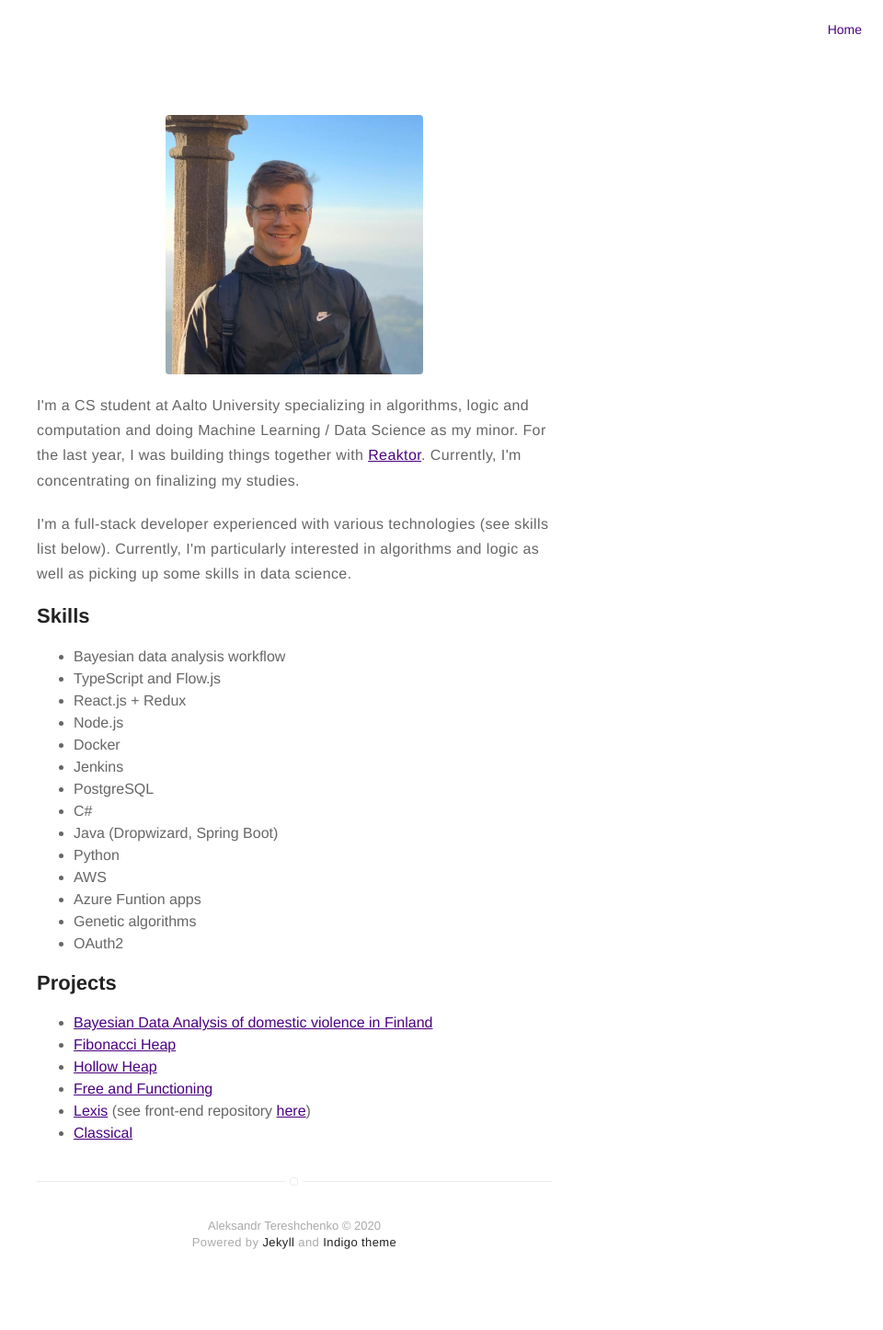
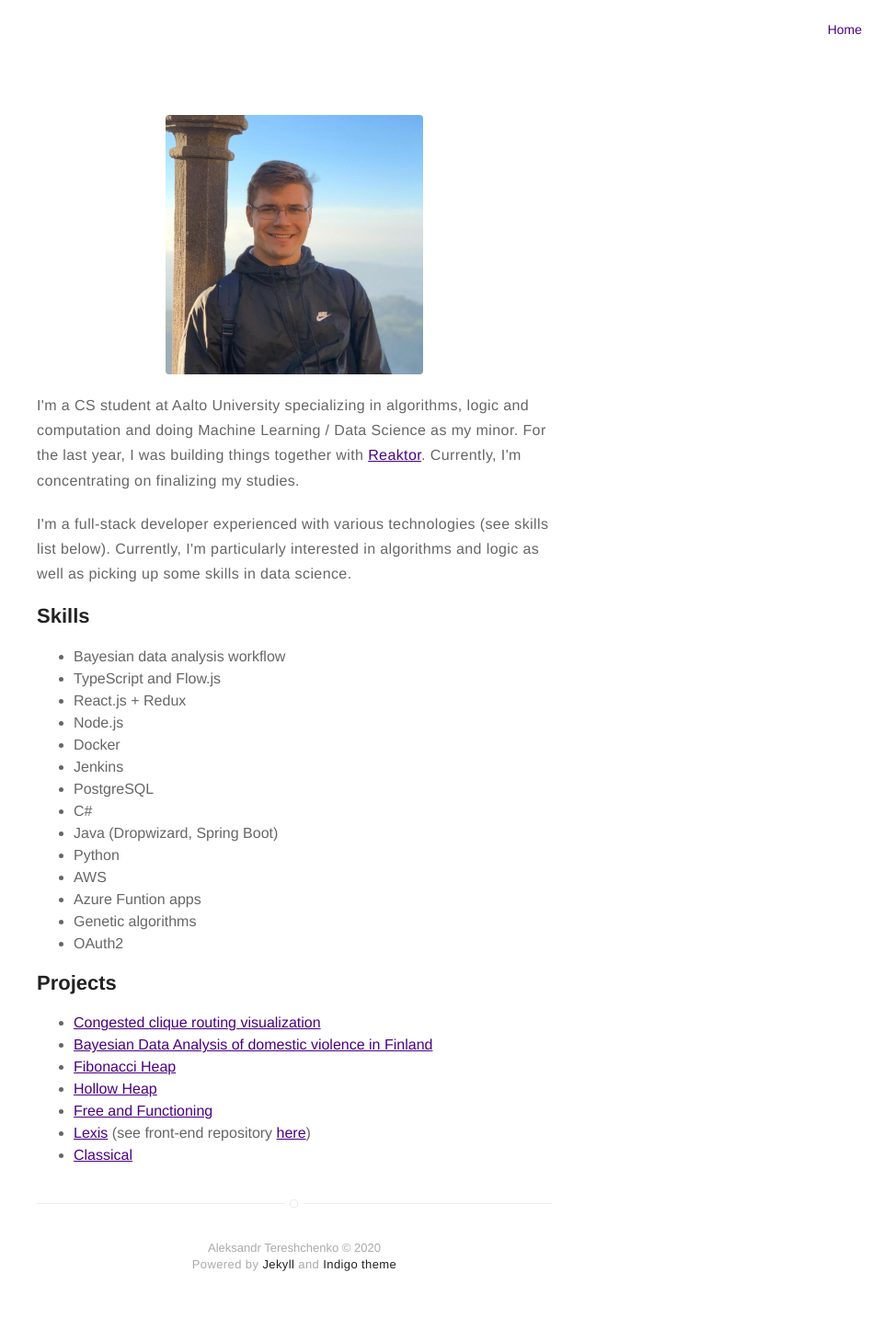
Before and after one commit to AleksTeresh/aleksteresh.github.io, a Jekyll site: the page built from about.md, in a window 1280 px wide. Shown: the whole page at 92% size, without its empty margins (320-1280 px from the left). Built offline with Jekyll 4.4.1, drawn with Linux system fonts in a browser that asks for light colours; before the commit the page ends 1422 px from its top, so only the background shows below that.

Commit message:
Update project list on About page

```diff
--- a/about.md
+++ b/about.md
@@ -30,7 +30,8 @@ layout: page
 <h2>Projects</h2>
 
 <ul>
-	<li><a href="https://alekte.com/BDA-project/">Bayesian Data Analysis of domestic violence in Finland</a></li>
+    <li><a href="https://alekte.com/congested-clique-routing/">Congested clique routing visualization</a></li>
+    <li><a href="https://alekte.com/BDA-project/">Bayesian Data Analysis of domestic violence in Finland</a></li>
 	<li><a href="https://github.com/AleksTeresh/fibonacci-heap">Fibonacci Heap</a></li>
 	<li><a href="https://github.com/AleksTeresh/hollow-heap">Hollow Heap</a></li>
     <li><a href="https://github.com/AleksTeresh/free-and-functioning">Free and Functioning</a></li>
```
